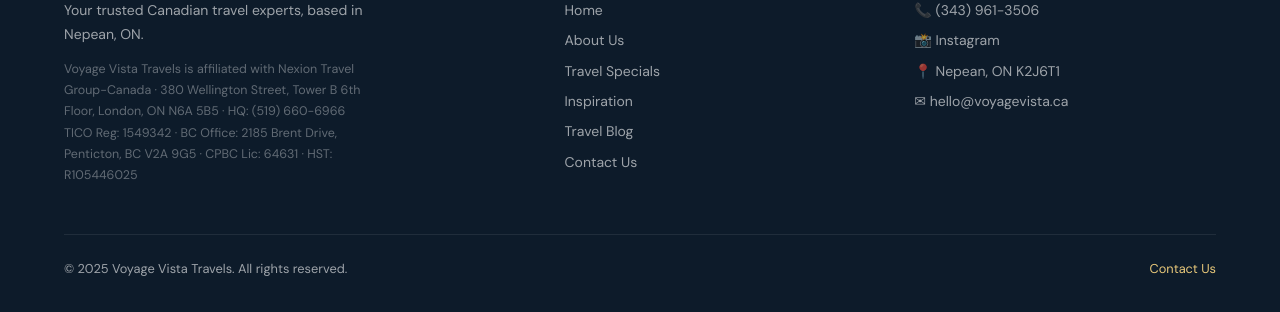
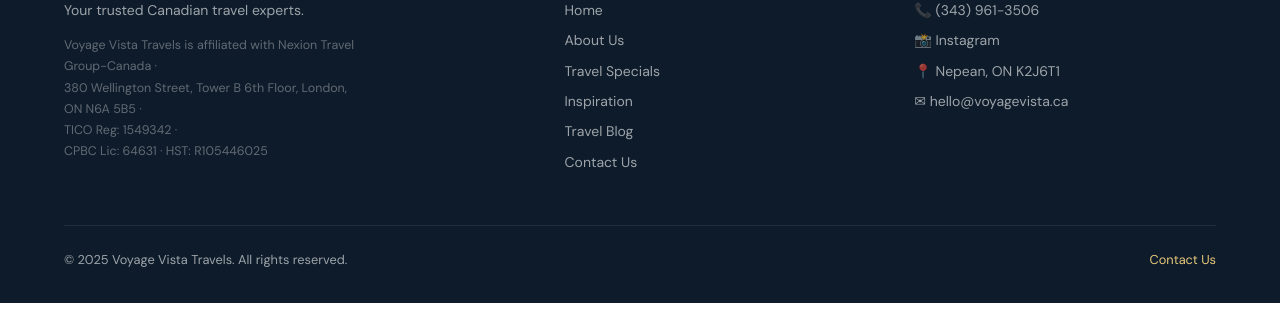
Before and after one commit to MsSaidat25/Voyage-Website, a plain HTML site: page voyagevista/contact.html in a window 1280 px wide. Shown: the part 1497-1809 px from the top of the page. Drawn offline with nearby package versions, Linux system fonts and the light colour scheme.

Commit message:
Update contact.html

```diff
--- a/voyagevista/contact.html
+++ b/voyagevista/contact.html
@@ -75,7 +75,7 @@
         <p style="text-align:center;margin-top:14px;font-size:0.82rem;color:var(--text-light);">Or email us directly: <a href="mailto:hello@voyagevista.ca" style="color:var(--gold);font-weight:500;">hello@voyagevista.ca</a></p>
       </form>
       <div class="form-success" id="form-success">
-        ✅ Thank you for reaching out! We're thrilled to help with your travel plans and will get back to you within 1–2 business days.
+        ✅ Thank you for reaching out! We are thrilled to help with your travel plans and will get back to you within 1–2 business days.
       </div>
     </div>
   </div>
@@ -83,8 +83,8 @@
 
 <footer class="footer">
   <div class="footer-top">
-    <div class="footer-brand"><h3>✈ VoyageVista</h3><p>Your trusted Canadian travel experts, based in Nepean, ON.</p>
-      <p style="margin-top:12px;font-size:0.78rem;line-height:1.7;color:rgba(255,255,255,0.35);">Voyage Vista Travels is affiliated with Nexion Travel Group-Canada · 380 Wellington Street, Tower B 6th Floor, London, ON N6A 5B5 · HQ: (519) 660-6966<br>TICO Reg: 1549342 · BC Office: 2185 Brent Drive, Penticton, BC V2A 9G5 · CPBC Lic: 64631 · HST: R105446025</p></div>
+    <div class="footer-brand"><h3>✈ Voyage Vista Travels</h3><p>Your trusted Canadian travel experts.</p>
+      <p style="margin-top:12px;font-size:0.78rem;line-height:1.7;color:rgba(255,255,255,0.35);">Voyage Vista Travels is affiliated with Nexion Travel Group-Canada · <br>380 Wellington Street, Tower B 6th Floor, London, ON N6A 5B5 ·<br>TICO Reg: 1549342 ·<br>CPBC Lic: 64631 · HST: R105446025</p></div>
     <div class="footer-col"><h4>Quick Links</h4><a href="index.html">Home</a><a href="about.html">About Us</a><a href="specials.html">Travel Specials</a><a href="inspiration.html">Inspiration</a><a href="blog.html">Travel Blog</a><a href="contact.html">Contact Us</a></div>
     <div class="footer-col"><h4>Contact</h4><a href="tel:3439613506">📞 (343) 961-3506</a>
       <a href="https://www.instagram.com/voyagetravels_cruises/" target="_blank" rel="noopener">📸 Instagram</a><a href="contact.html">📍 Nepean, ON K2J6T1</a><a href="mailto:hello@voyagevista.ca">✉ hello@voyagevista.ca</a></div>
```
